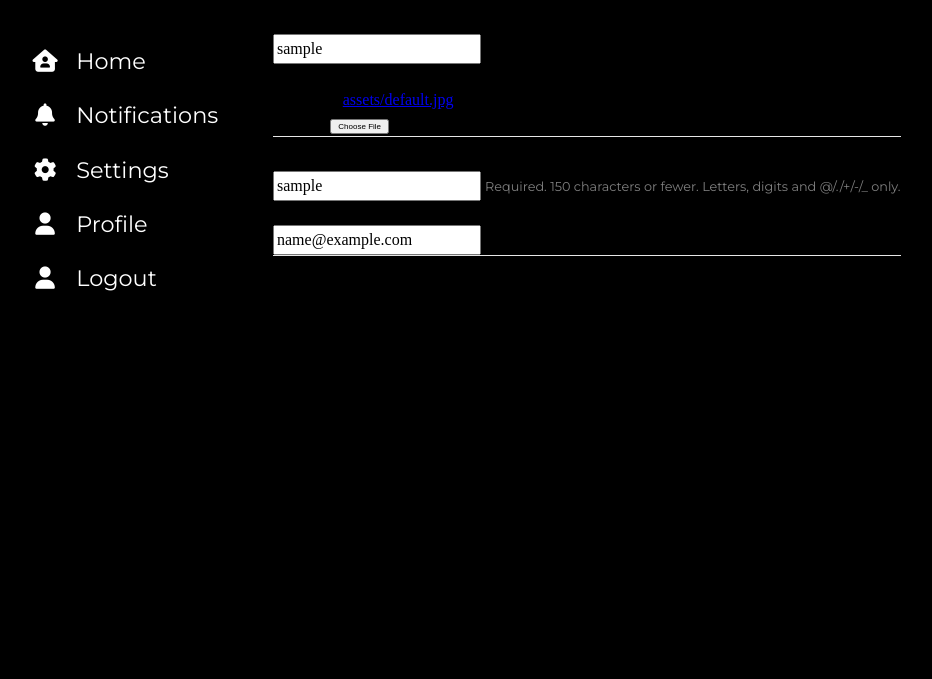
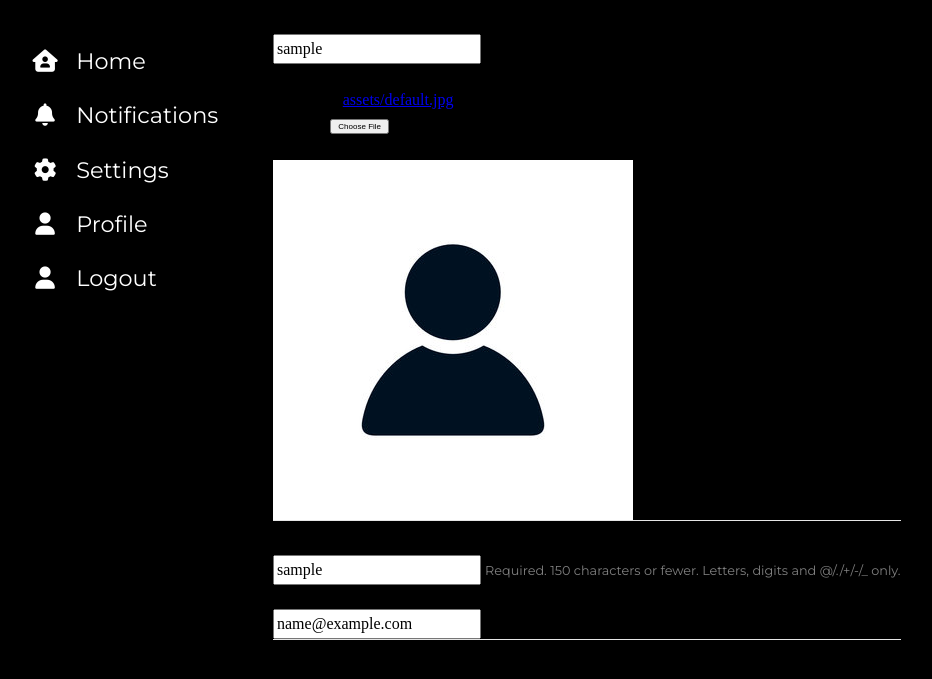
Before and after one commit to Wisieneu/chandra, a Django app: page /settings/ in a window 1280 px wide. Shown: the top 679 px of the page, without its empty margins (111-1043 px from the left). Run offline with Django 4.2, Linux system fonts and the light colour scheme; the visitor is signed in with stand-in values (Sample User, id 1); some libraries are stand-ins or nearby versions.

Commit message:
add pfp preview

```diff
--- a/templates/main/settings.html
+++ b/templates/main/settings.html
@@ -2,6 +2,8 @@
 <form method='POST' enctype='multipart/form-data'>
     {% csrf_token %}
     {{ profile_update_form|crispy }}
+    current profile pic:
+    <img src={{ user.profile.profile_picture.url }} />
 </form>
 <form method='POST' enctype='multipart/form-data'>
     {% csrf_token %}
--- a/users/views.py
+++ b/users/views.py
@@ -74,4 +74,6 @@ def settings_view(request):
     else:
         profile_update_form = ProfileUpdateForm(instance=request.user.profile)
         user_update_form = UserUpdateForm(instance=request.user)
-    return render(request, 'main/settings.html', {'profile_update_form': profile_update_form, 'user_update_form': user_update_form})
+    return render(request, 'main/settings.html', {'profile_update_form': profile_update_form,
+                                                  'user_update_form': user_update_form,
+                                                  'user': request.user})
```
